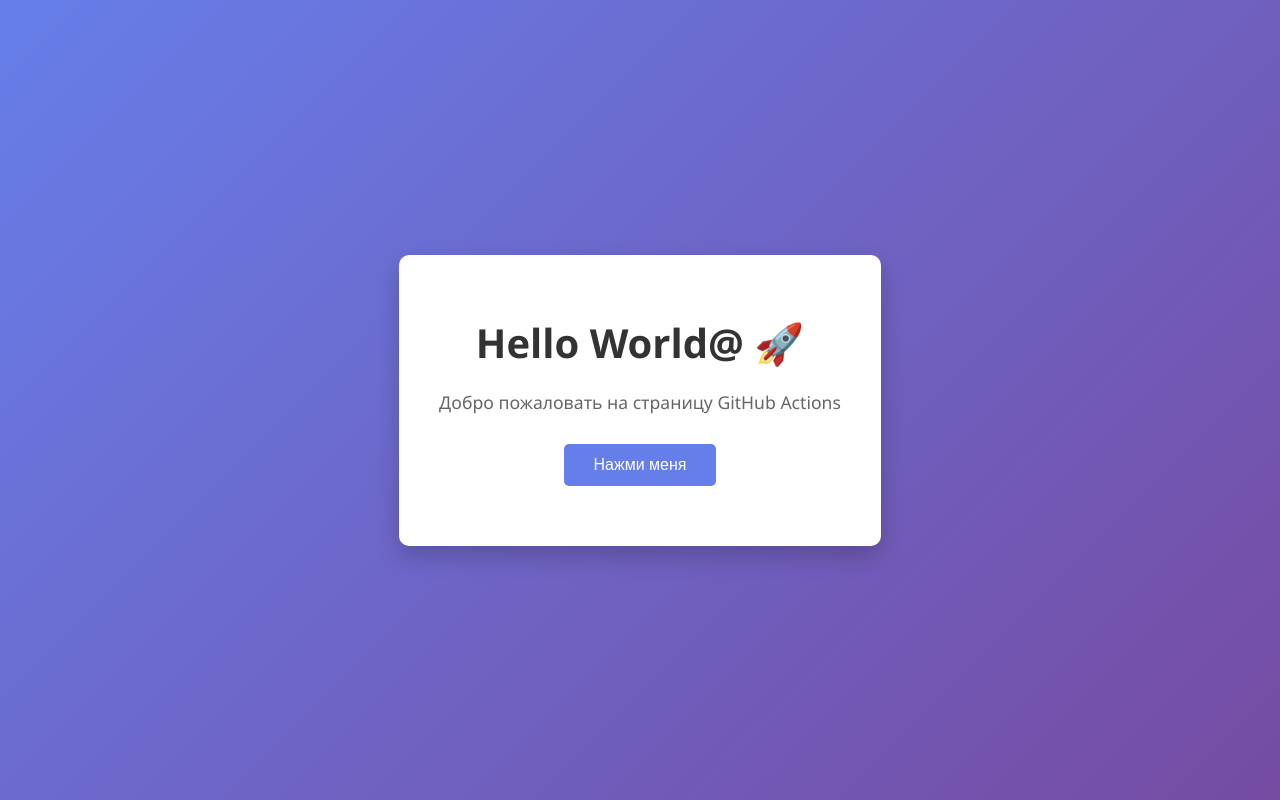
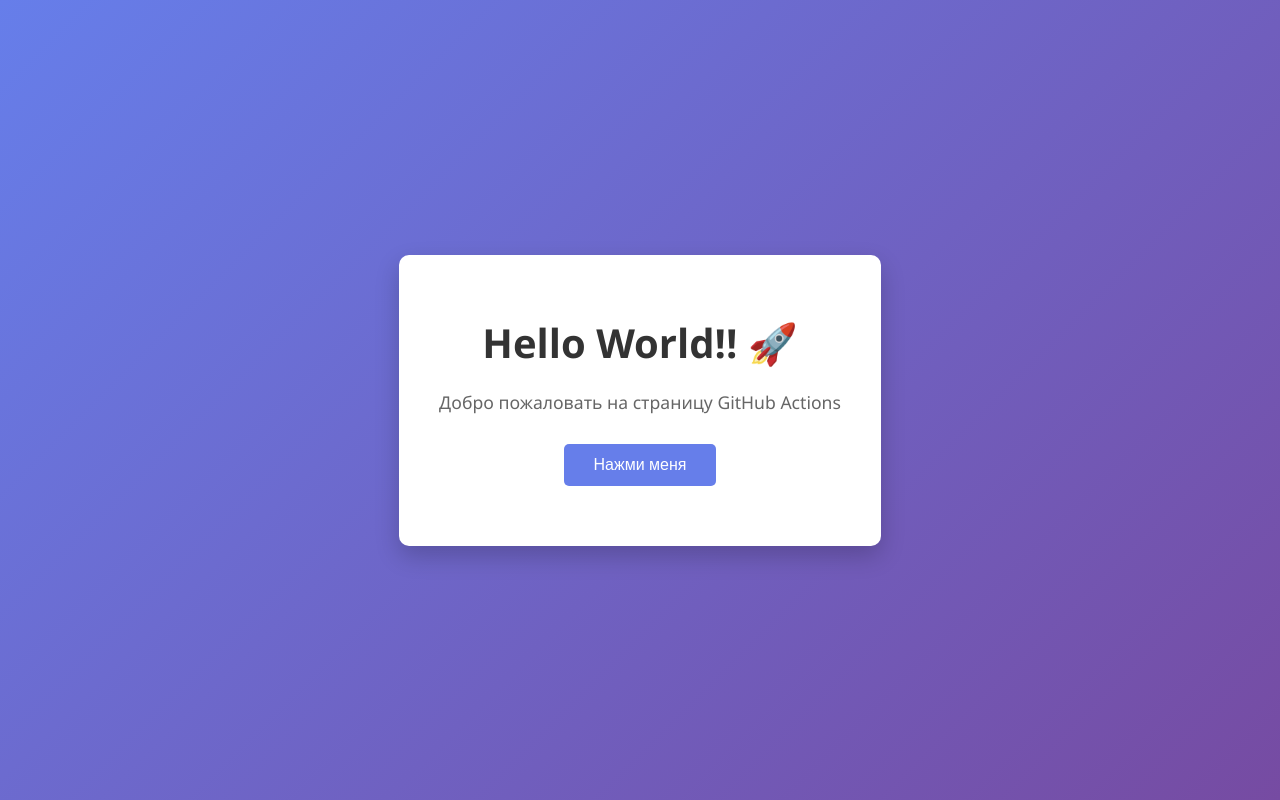
Before and after one commit to popugaichik1/github_actions, a plain HTML site: page index.html in a window 1280 px wide. Drawn offline with Linux system fonts and the light colour scheme.

Commit message:
Fourth wf

```diff
--- a/index.html
+++ b/index.html
@@ -69,7 +69,7 @@
 </head>
 <body>
     <div class="container">
-        <h1>Hello World@ 🚀</h1>
+        <h1>Hello World!! 🚀</h1>
         <p>Добро пожаловать на страницу GitHub Actions</p>
         <button onclick="alert('Привет от GitHub Actions!')">Нажми меня</button>
     </div>
```
